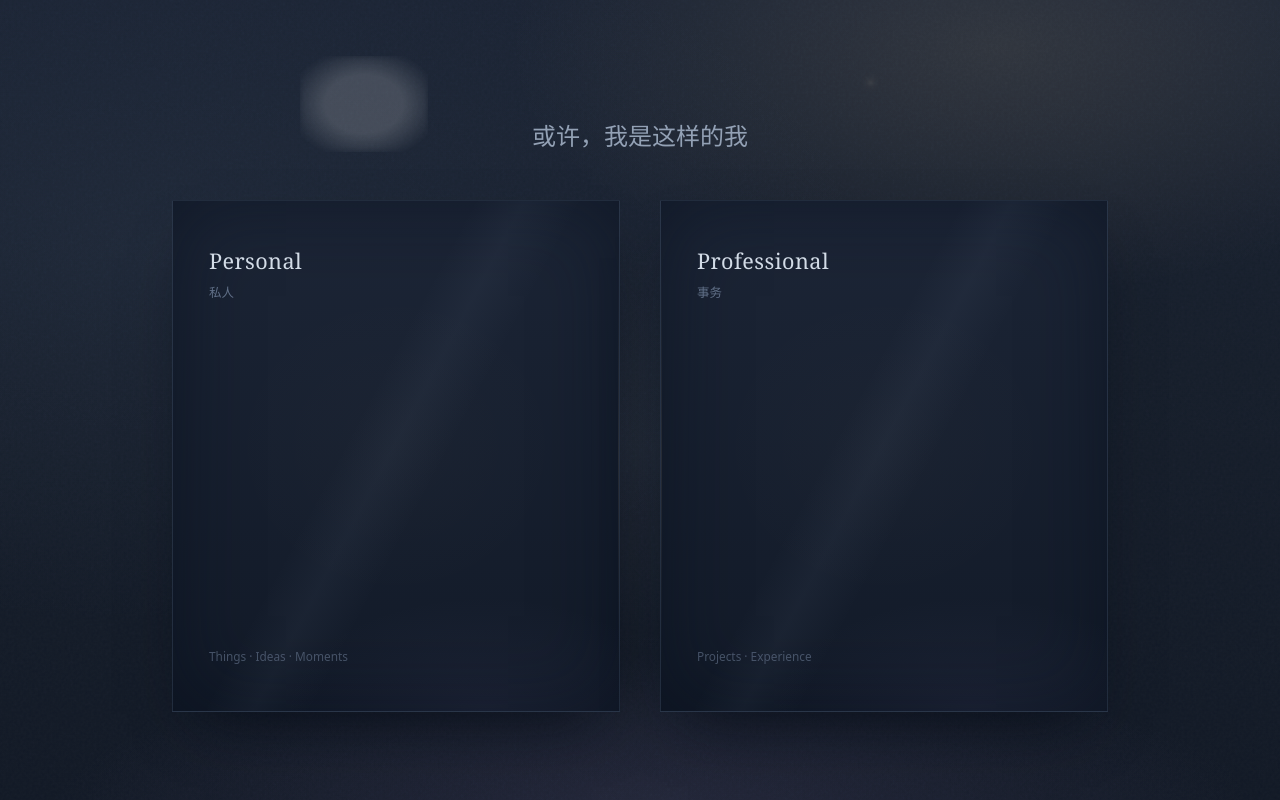
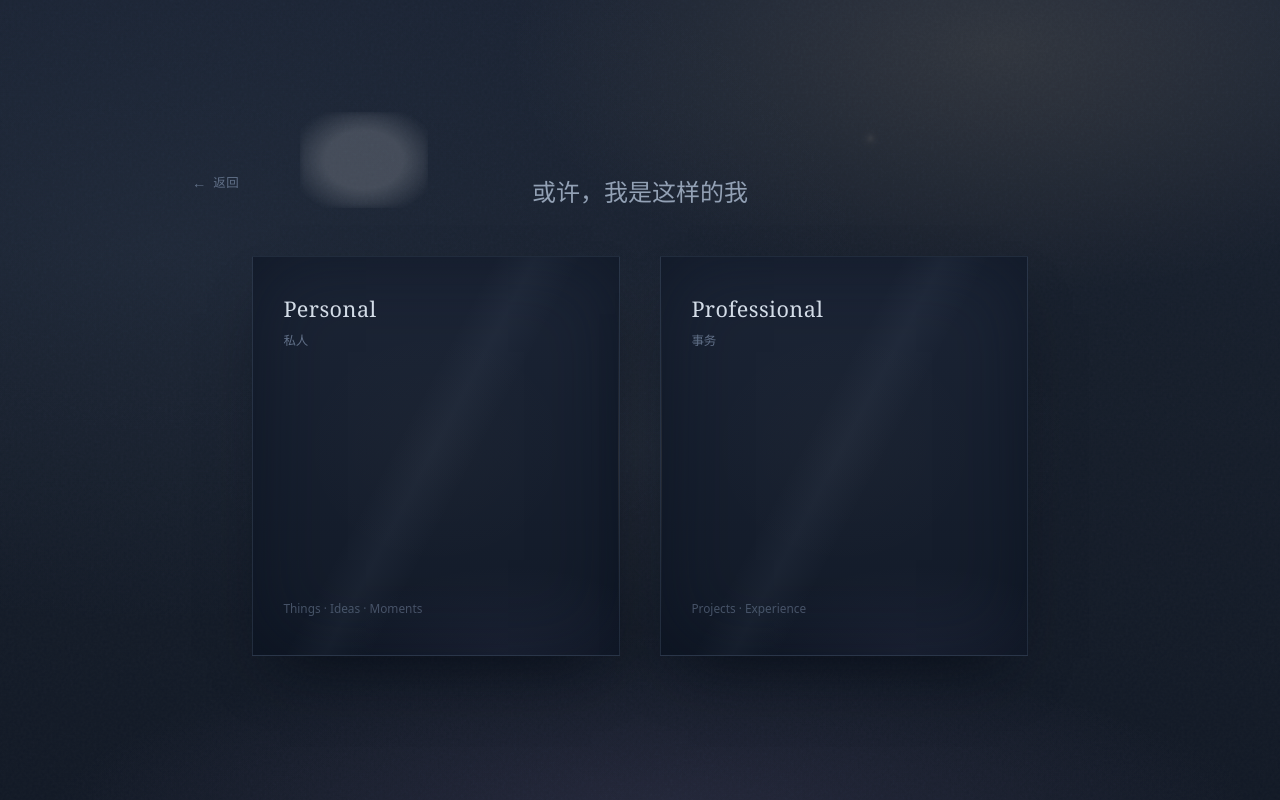
Before and after one commit to summer726-sky/personal-homepage, a Next.js app: page / in a window 1280 px wide. Both pictures are taken after a click on the button "向下，进入下一层空间". Built offline with nearby package versions, Linux system fonts and the light colour scheme; grey boxes are pictures that could not be loaded.

Commit message:
checkpoint: fork v2 - smaller doors with low-profile back

```diff
--- a/src/app/globals.css
+++ b/src/app/globals.css
@@ -152,9 +152,9 @@ body::after {
   display: flex;
   flex-direction: column;
   justify-content: space-between;
-  width: min(44vw, 28rem);
-  height: min(70vh, 32rem);
-  padding: 2.75rem 2.25rem;
+  width: min(40vw, 23rem);
+  height: min(54vh, 25rem);
+  padding: 2.25rem 1.9rem;
   background: linear-gradient(180deg, #1c2536 0%, #121a28 100%);
   border: 1px solid rgba(120, 145, 180, 0.15);
   box-shadow: 0 30px 60px -28px rgba(5, 10, 20, 0.8),
@@ -236,8 +236,8 @@ button.door {
 }
 .door-whisper {
   position: absolute;
-  left: 2.25rem;
-  bottom: 1.5rem;
+  left: 1.9rem;
+  bottom: 1.25rem;
   font-family: var(--font-serif);
   font-style: italic;
   font-size: 0.86rem;
@@ -634,9 +634,9 @@ button.door {
 /* 移动端：门改为上下、纸改为纵向错落 */
 @media (max-width: 720px) {
   .door {
-    width: min(88vw, 24rem);
+    width: min(84vw, 21rem);
     height: auto;
-    min-height: 16rem;
+    min-height: 13rem;
   }
 }
 
--- a/src/components/spaces/Experience.tsx
+++ b/src/components/spaces/Experience.tsx
@@ -50,7 +50,9 @@ export function Experience() {
   return (
     <div key={space} className={`space-root ${leaving ? "is-leaving" : ""}`}>
       {space === "entrance" && <Entrance onContinue={() => go("fork")} />}
-      {space === "fork" && <Fork onPersonal={() => go("personal")} />}
+      {space === "fork" && (
+        <Fork onPersonal={() => go("personal")} onBack={() => go("entrance")} />
+      )}
       {space === "personal" && (
         <Personal
           onThings={() => go("things")}
--- a/src/components/spaces/Fork.tsx
+++ b/src/components/spaces/Fork.tsx
@@ -9,9 +9,27 @@ import { fork } from "@/data/content";
 import { Door } from "./primitives";
 import { TraceLightDot, TraceImage } from "./traces";
 
-export function Fork({ onPersonal }: { onPersonal: () => void }) {
+export function Fork({
+  onPersonal,
+  onBack,
+}: {
+  onPersonal: () => void;
+  onBack: () => void;
+}) {
   return (
     <div className="relative mx-auto flex w-full max-w-4xl flex-col items-center gap-12">
+      {/* 返回上一级：左上角一抹细线箭头，最后才浮现，安静得像墙面的一部分 */}
+      <button
+        type="button"
+        onClick={onBack}
+        className="space-back reveal absolute left-0 top-0"
+        style={{ "--i": 3 } as CSSProperties}
+        aria-label="返回上一级"
+      >
+        <span className="space-back__arrow" aria-hidden>←</span>
+        <span>返回</span>
+      </button>
+
       {/* 两扇门之上：一团模糊的远窗光和一盏灯，像街对面 */}
       <TraceImage className="-top-16 left-[12%] w-32" />
       <TraceLightDot
```
Also changed, not shown: src/components/paper/PaperSurface.tsx (added), src/components/paper/paper.css (added), 1 other file (tests, documents, lock files or other folders).
